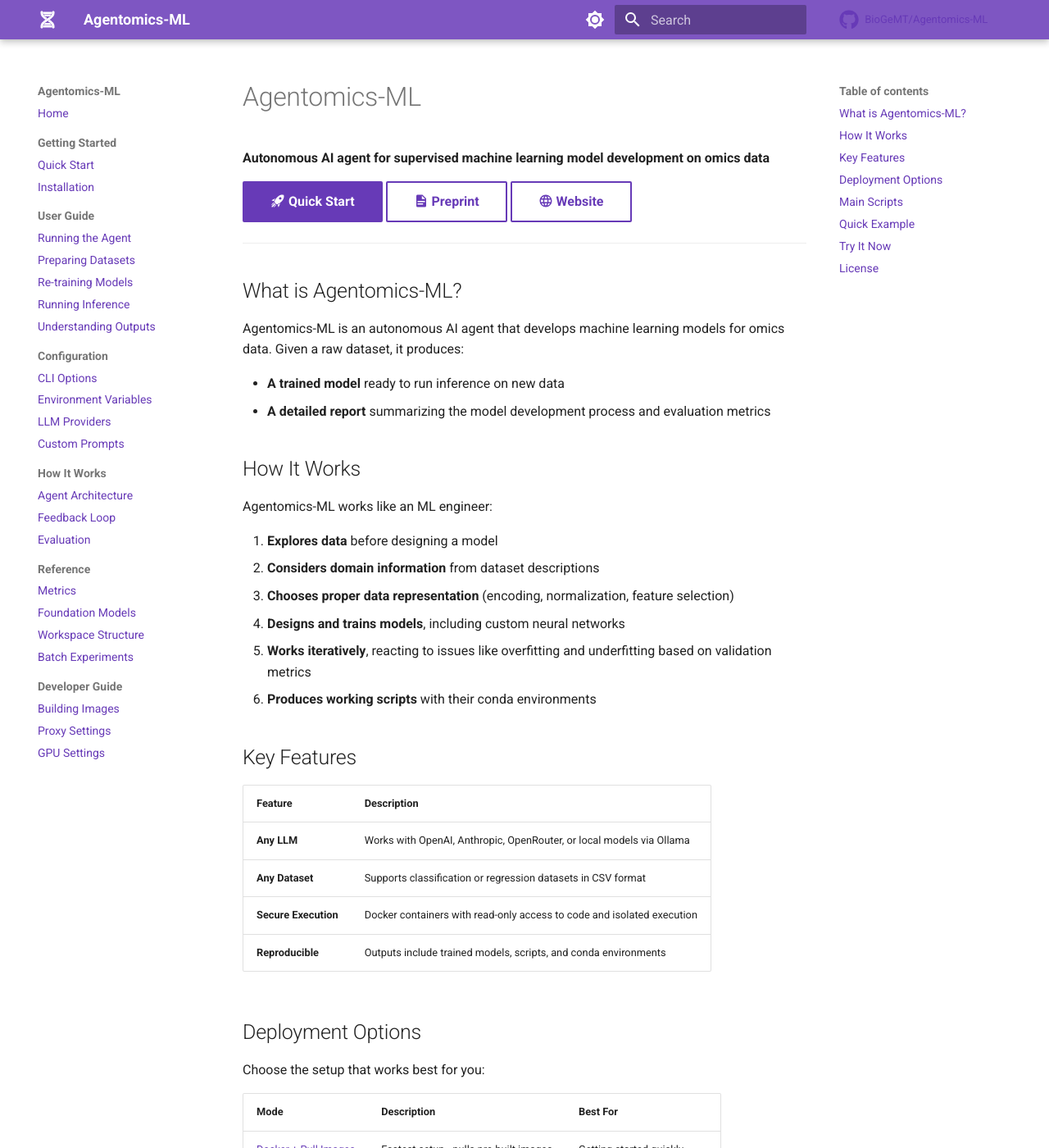
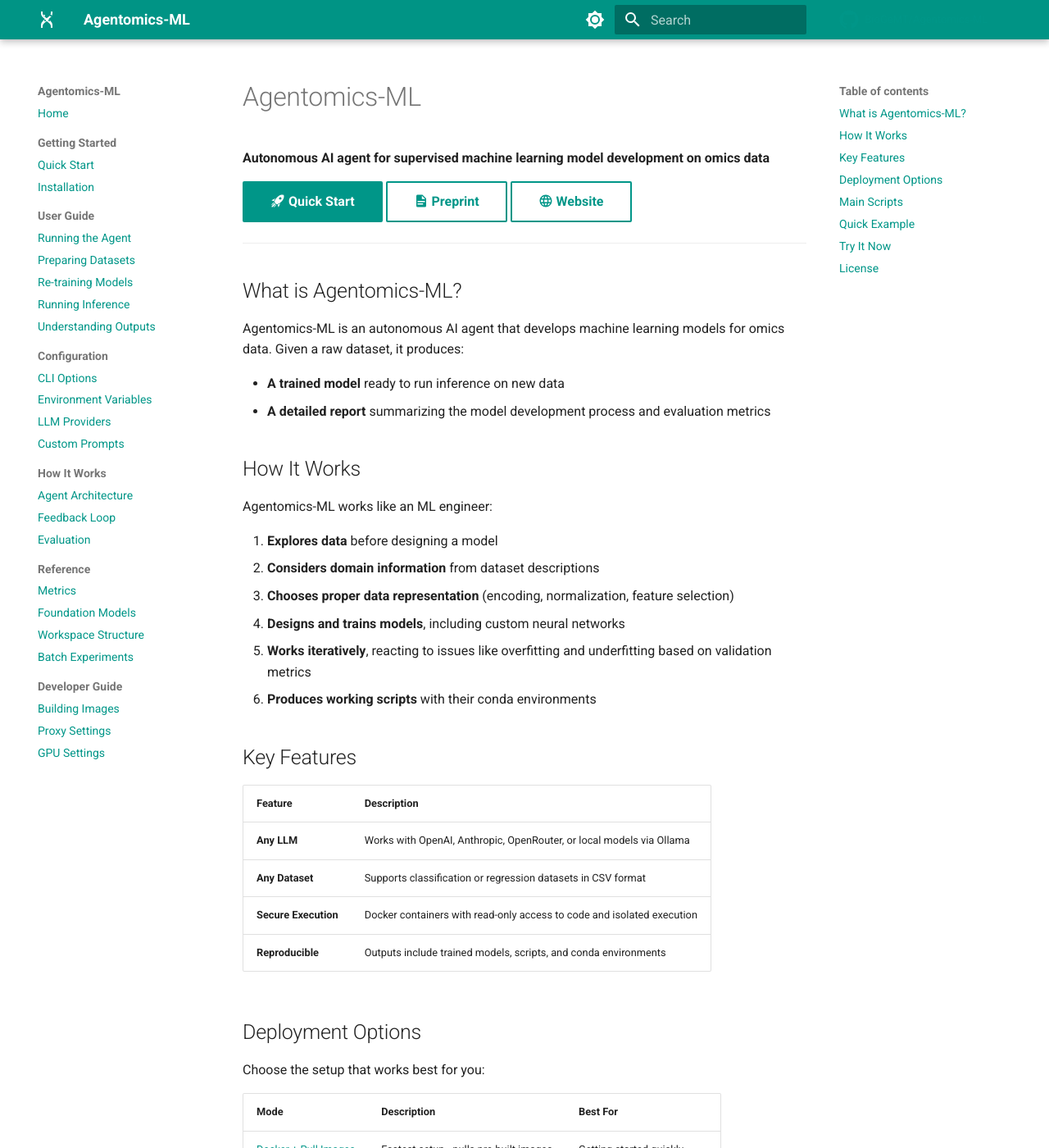
Before and after one commit to BioGeMT/agentomics-ml, an MkDocs documentation site: the page built from docs/index.md, in a window 1280 px wide and 1400 px high. Shown: the whole window at 82% size. Built offline with MkDocs 1.6.1 and Material for MkDocs 9.7.7, drawn with Linux system fonts in a browser that asks for light colours; comment, search, counter and statistics services are not loaded.

Commit message:
Green theme with SVG logo

```diff
--- a/docs/stylesheets/extra.css
+++ b/docs/stylesheets/extra.css
@@ -1,18 +1,18 @@
-/* Links - deep purple (but NOT buttons) */
+/* Links - dark green (but NOT buttons) */
 a:not(.md-button) {
-  color: #673ab7 !important;
+  color: #009688 !important;
 }
 
 a:not(.md-button):hover {
-  color: #512da8 !important;
+  color: #00796b !important;
 }
 
-/* Primary buttons - white text on purple */
+/* Primary buttons - white text on green */
 .md-content a.md-button.md-button--primary,
 a.md-button.md-button--primary,
 .md-button.md-button--primary {
-  background-color: #673ab7 !important;
-  border-color: #673ab7 !important;
+  background-color: #009688 !important;
+  border-color: #009688 !important;
   color: #ffffff !important;
 }
 
@@ -25,23 +25,23 @@ a.md-button.md-button--primary *,
 .md-content a.md-button.md-button--primary:hover,
 a.md-button.md-button--primary:hover,
 .md-button.md-button--primary:hover {
-  background-color: #512da8 !important;
-  border-color: #512da8 !important;
+  background-color: #00796b !important;
+  border-color: #00796b !important;
   color: #ffffff !important;
 }
 
-/* Secondary buttons - purple outline */
+/* Secondary buttons - green outline */
 .md-content a.md-button:not(.md-button--primary),
 a.md-button:not(.md-button--primary),
 .md-button:not(.md-button--primary) {
-  border-color: #673ab7 !important;
-  color: #673ab7 !important;
+  border-color: #009688 !important;
+  color: #009688 !important;
 }
 
 .md-content a.md-button:not(.md-button--primary):hover,
 a.md-button:not(.md-button--primary):hover,
 .md-button:not(.md-button--primary):hover {
-  background-color: #673ab7 !important;
+  background-color: #009688 !important;
   color: #ffffff !important;
 }
 
--- a/mkdocs.yml
+++ b/mkdocs.yml
@@ -17,20 +17,20 @@ theme:
     - content.tabs.link
   palette:
     - scheme: default
-      primary: deep purple
-      accent: amber
+      primary: teal
+      accent: light green
       toggle:
         icon: material/brightness-7
         name: Switch to dark mode
     - scheme: slate
-      primary: deep purple
-      accent: amber
+      primary: teal
+      accent: light green
       toggle:
         icon: material/brightness-4
         name: Switch to light mode
+  logo: assets/logo.svg
   icon:
     repo: fontawesome/brands/github
-    logo: material/dna
 
 nav:
   - Home: index.md
```
